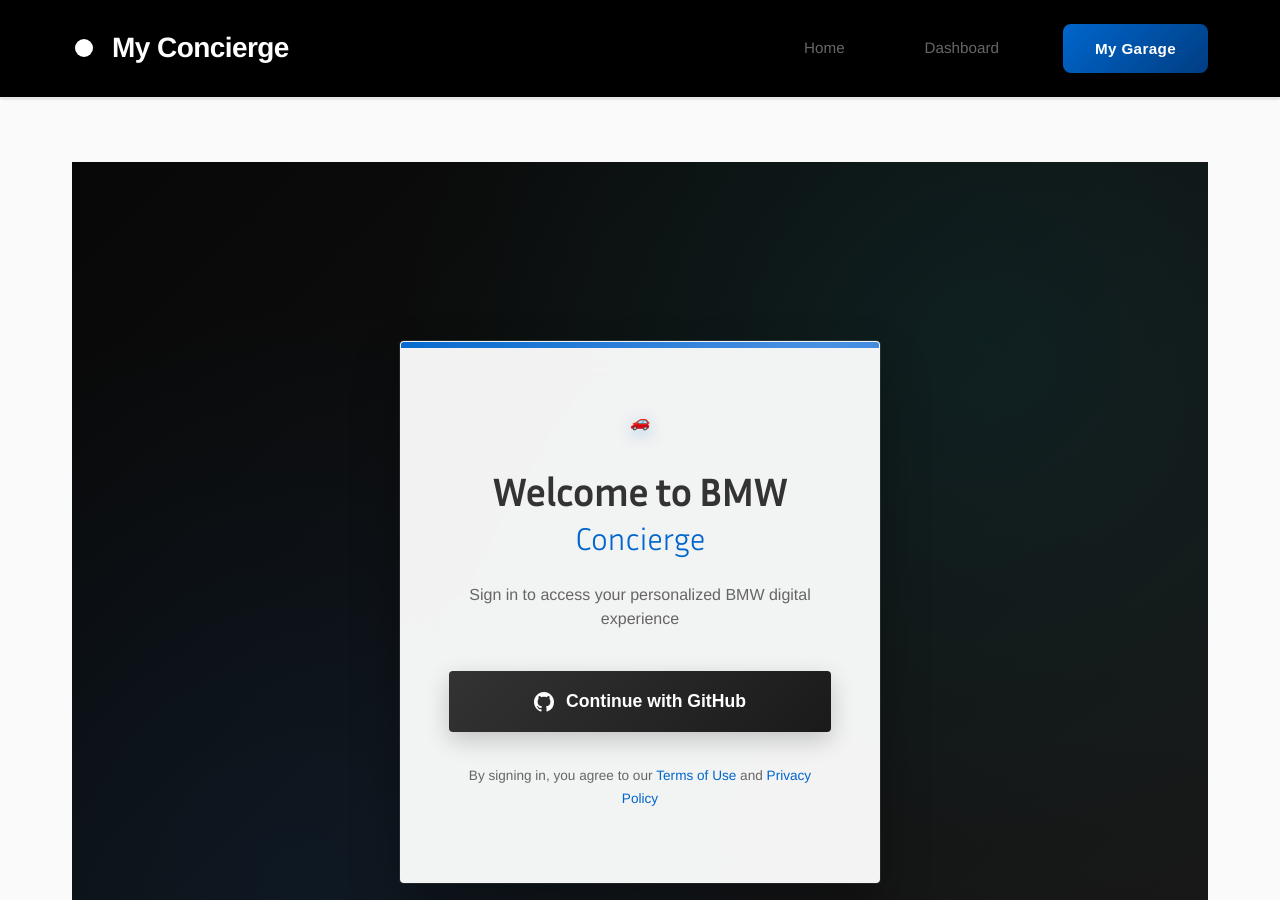
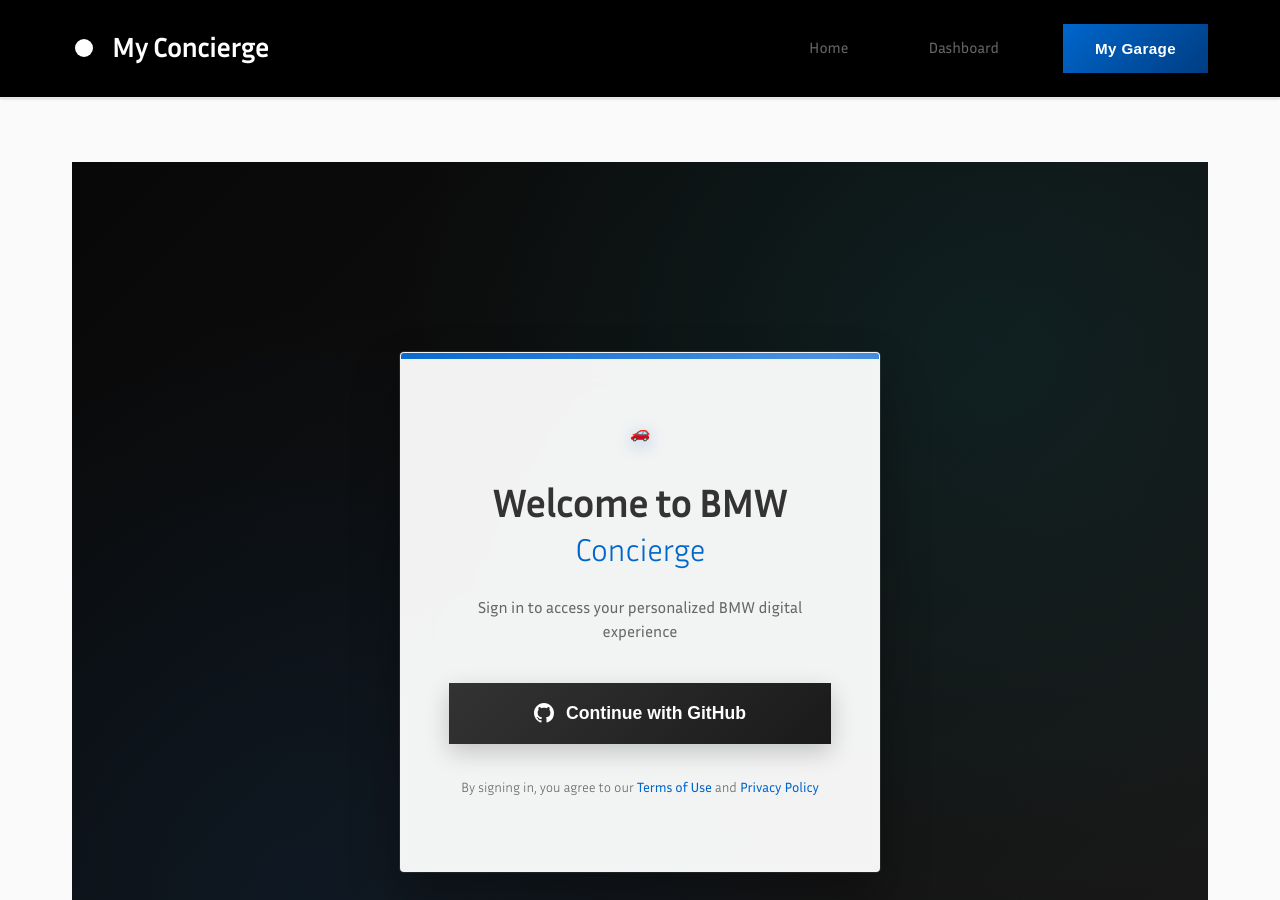
Before and after one commit to chatala1/BMW-Concierge, a Jekyll site: the page built from login.html, in a window 1280 px wide and 900 px high. Built offline with Jekyll 4.4.1, drawn with Linux system fonts in a browser that asks for light colours.

Commit message:
Remove border-radius from buttons/links and replace Helvetica with InriaSans
Co-authored-by: chatala1 <16328550+chatala1@users.noreply.github.com>

```diff
--- a/_layouts/default.html
+++ b/_layouts/default.html
@@ -71,11 +71,11 @@
                 <a href="https://github.com/{{ site.github_username }}/BMW-Concierge" target="_blank">GitHub</a>
             </p>
 
-            <p style="font-size: 10px;">All logos and brand names are property of their respective owners and the use does not imply affiliation or endorsement by BMW AG or Smartcar.<br>
+            <p style="font-size: 10px; font-family: 'Helvetica Neue', Helvetica, Arial, sans-serif;">All logos and brand names are property of their respective owners and the use does not imply affiliation or endorsement by BMW AG or Smartcar.<br>
             This is an unofficial companion application for educational purposes and is provided as-is without warranty.<br>
             This project is released under the GNU General Public License v3.0<br>
 
-            <p style="font-size: 11px;">&copy; {{ 'now' | date: "%Y" }} MyConcierge. </p>
+            <p style="font-size: 11px; font-family: 'Helvetica Neue', Helvetica, Arial, sans-serif;">&copy; {{ 'now' | date: "%Y" }} MyConcierge. </p>
         </div>
     </footer>
 
--- a/assets/css/style.css
+++ b/assets/css/style.css
@@ -44,8 +44,8 @@
     --bmw-carbon: #1A1A1A; /* Carbon Black */
 
     /* Typography */
-    --font-family: "BMW Helvetica", "Helvetica Neue", Helvetica, Arial, sans-serif;
-    --font-family-headings: "InriaSans", "BMW Helvetica", "Helvetica Neue", Helvetica, Arial, sans-serif;
+    --font-family: "InriaSans", Arial, sans-serif;
+    --font-family-headings: "InriaSans", Arial, sans-serif;
     --font-size-base: 16px;
     --font-weight-light: 300;
     --font-weight-normal: 400;
@@ -89,7 +89,7 @@
 body {
     font-family: var(--font-family);
     font-size: var(--font-size-base);
-    font-weight: var(--font-weight-normal);
+    font-weight: var(--font-weight-light);
     line-height: 1.6;
     color: var(--bmw-dark-gray);
     background-color: var(--bmw-off-white);
@@ -212,7 +212,6 @@ body {
     font-size: 0.95rem;
     transition: all var(--transition-base);
     padding: var(--spacing-xs) var(--spacing-sm);
-    border-radius: var(--border-radius);
     position: relative;
 }
 
@@ -253,7 +252,6 @@ body {
 .btn {
     padding: var(--spacing-sm) var(--spacing-lg);
     border: none;
-    border-radius: var(--border-radius);
     font-weight: var(--font-weight-semibold);
     font-size: 0.95rem;
     text-decoration: none;
@@ -620,7 +618,6 @@ body {
     background: linear-gradient(135deg, var(--bmw-dark-gray) 0%, var(--bmw-carbon) 100%);
     color: var(--bmw-white);
     border: none;
-    border-radius: 4px;
     cursor: pointer;
     transition: all 0.3s cubic-bezier(0.4, 0, 0.2, 1);
     display: flex;
@@ -729,7 +726,6 @@ body {
 .bmw-btn {
     padding: 1rem 2rem;
     border: none;
-    border-radius: 4px;
     font-size: 1rem;
     font-weight: 600;
     text-decoration: none;
```
